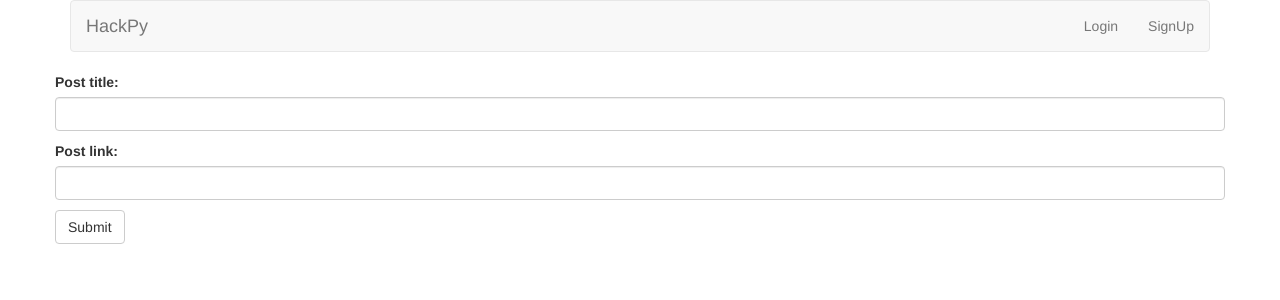
After one commit to naveen-varshney/hackpy, a Django app: template templates/hackpy_app/post_update.html in a window 1280 px wide. The commit adds this page. Shown: the top 300 px of the page. Run offline with Django 3.2, Linux system fonts and the light colour scheme; the template is opened without the code that fills it: values that come from a table or form of the project are taken from there, others are empty; some libraries are stand-ins or nearby versions.

Commit message:
some changes for better

```diff
--- a/hackpy_app/views.py
+++ b/hackpy_app/views.py
@@ -31,11 +31,14 @@ class IndexView(ListView):
     paginate_by = 30
     template_name = 'hackpy_app/index.html'
     context_object_name='post_list'
+    # def get(self, request, *args, **kwargs):
+    #     import pdb; pdb.set_trace()
 
-class EditPost(UpdateView):
+class EditPost(LoginRequiredMixin,UpdateView):
     """docstring for UpdateView."""
     model = models.UserPost
     fields = ("post_title","post_link")
+    template_name = 'hackpy_app/post_update.html'
 
 class DeletePost(DeleteView):
     """docstring for DeletePost."""
--- a/templates/hackpy_app/index.html
+++ b/templates/hackpy_app/index.html
@@ -21,6 +21,10 @@
                 <span>{{ post.votes.count }} points</span> |
                 <span>submited by {{ post.user }} {{ post.created_at|naturaltime }}</span> |
                 <a class="Link-link" href="{% url 'hackpy_app:post_detail' post.id %}">{{ post.comments.count }} comments</a>
+                {%if post.user == request.user%}
+                | <a class="Link-link" href="{% url 'hackpy_app:post_update' post.id %}">edit</a> |
+                <a class="Link-link" href="{% url 'hackpy_app:post_delete' post.id %}">delete</a>
+                {%endif%}
             </div>
         </li>
     {% endfor %}
--- /dev/null
+++ b/templates/hackpy_app/post_update.html
@@ -0,0 +1,12 @@
+{% extends 'base.html'%}
+{%block content%}
+
+<div class="row">
+  <form class="form" method="post">
+    {%csrf_token%}
+    {{form.as_p}}
+    <input type="submit" name="Post" class="btn btn-default" data-disable="false">
+  </form>
+</div>
+
+{%endblock%}
```
Also changed, not shown: templates/hackpy_app/userpost_confirm_delete.html (added, +7 -0 lines), hackpy_app/__init__.py (deleted), hackpy_app/migrations/__init__.py (deleted), hackpy_app/signal.py (deleted).
